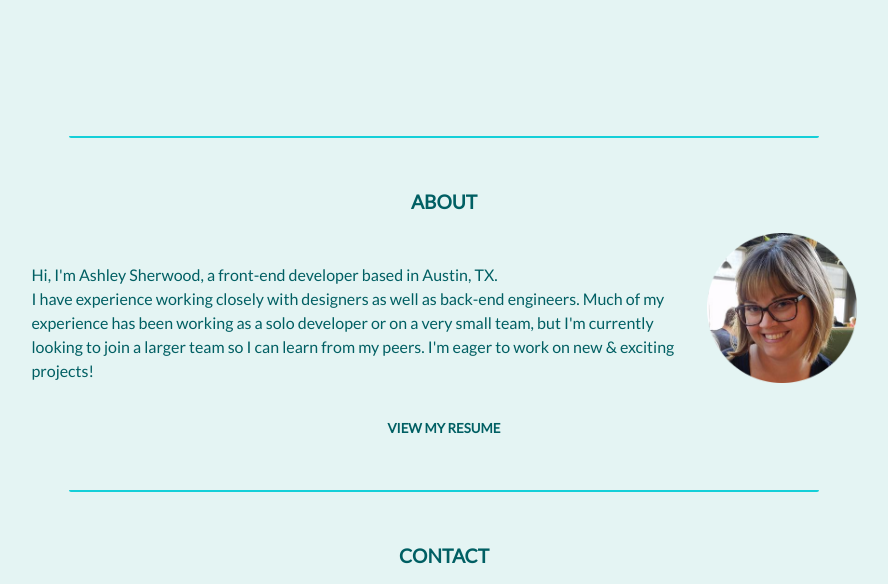
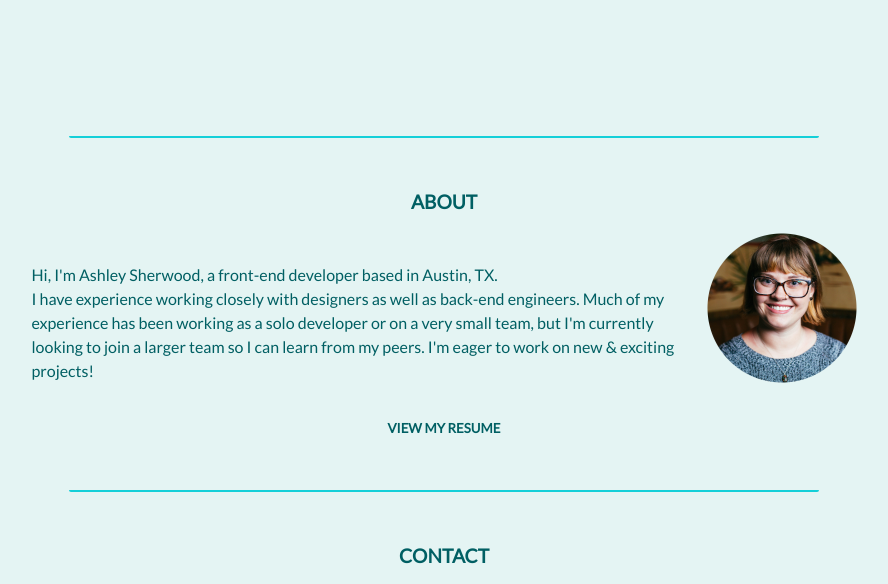
Before and after one commit to AshleyMSherwood/AshleyMSherwood.github.io, a plain HTML site: page index.html in a window 1280 px wide. Shown: the part 3050-3634 px from the top of the page, without its empty margins (261-1149 px from the left). Drawn offline with nearby package versions, Linux system fonts and the light colour scheme.

Commit message:
replaced photo of ashley

```diff
--- a/index.html
+++ b/index.html
@@ -75,7 +75,7 @@
       <section class="about">
         <h4>ABOUT</h4>
         <div class="about-text-and-image">
-          <img src="images/ashley.png" alt="Photo of Ashley M Sherwood, Front-end developer in Austin, TX">
+          <img src="images/ashley-small.png" alt="Photo of Ashley M Sherwood, Front-end developer in Austin, TX">
           <p>Hi, I'm Ashley Sherwood, a front-end developer based in Austin, TX.
           <br>
           I have experience working closely with designers as well as back-end engineers.  Much of my experience has been working as a solo developer or on a very small team, but I'm currently looking to join a larger team so I can learn from my peers. I'm eager to work on new & exciting projects!</p>
```
Also changed, not shown: images/ashley-small.png (added).
